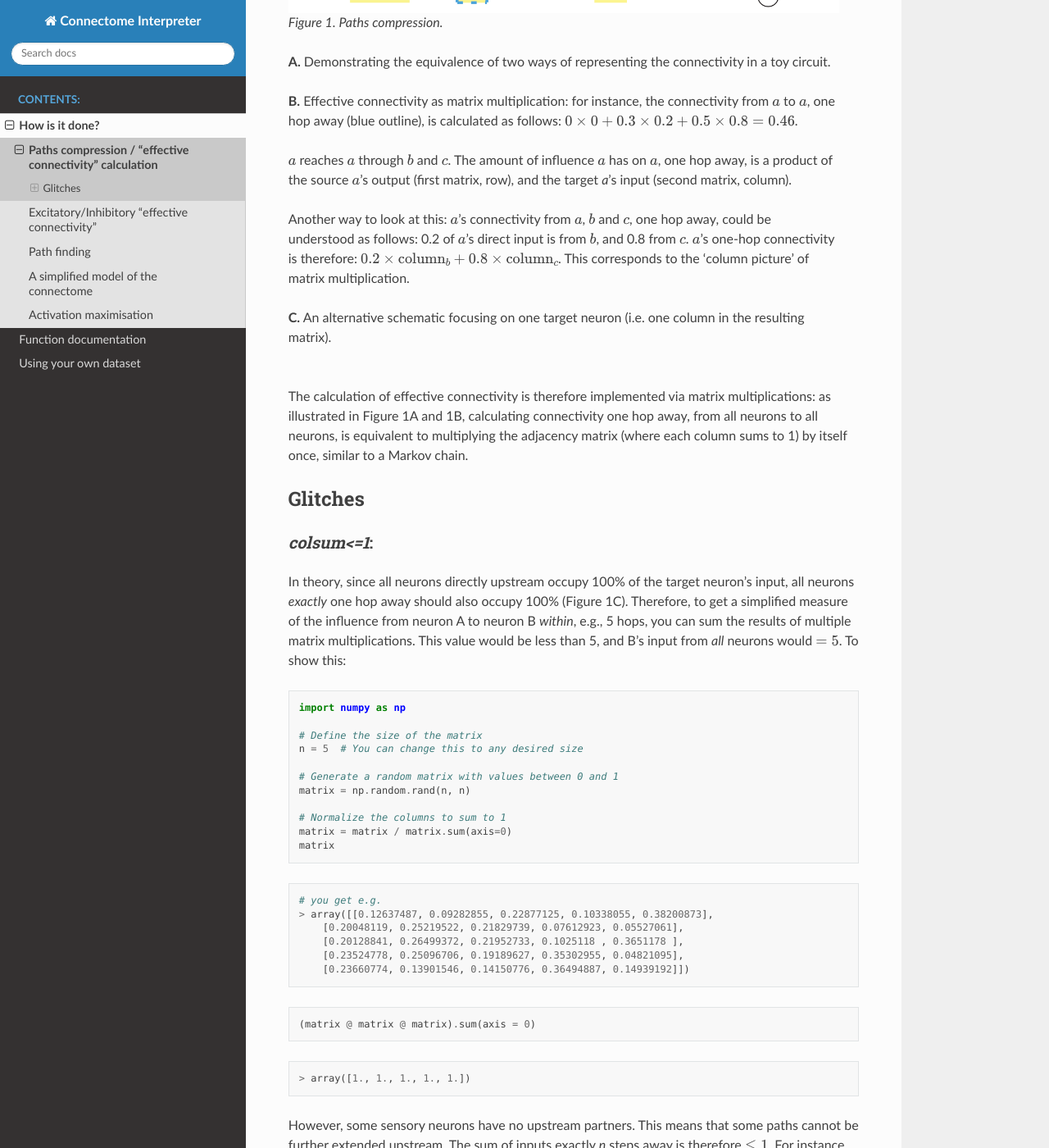
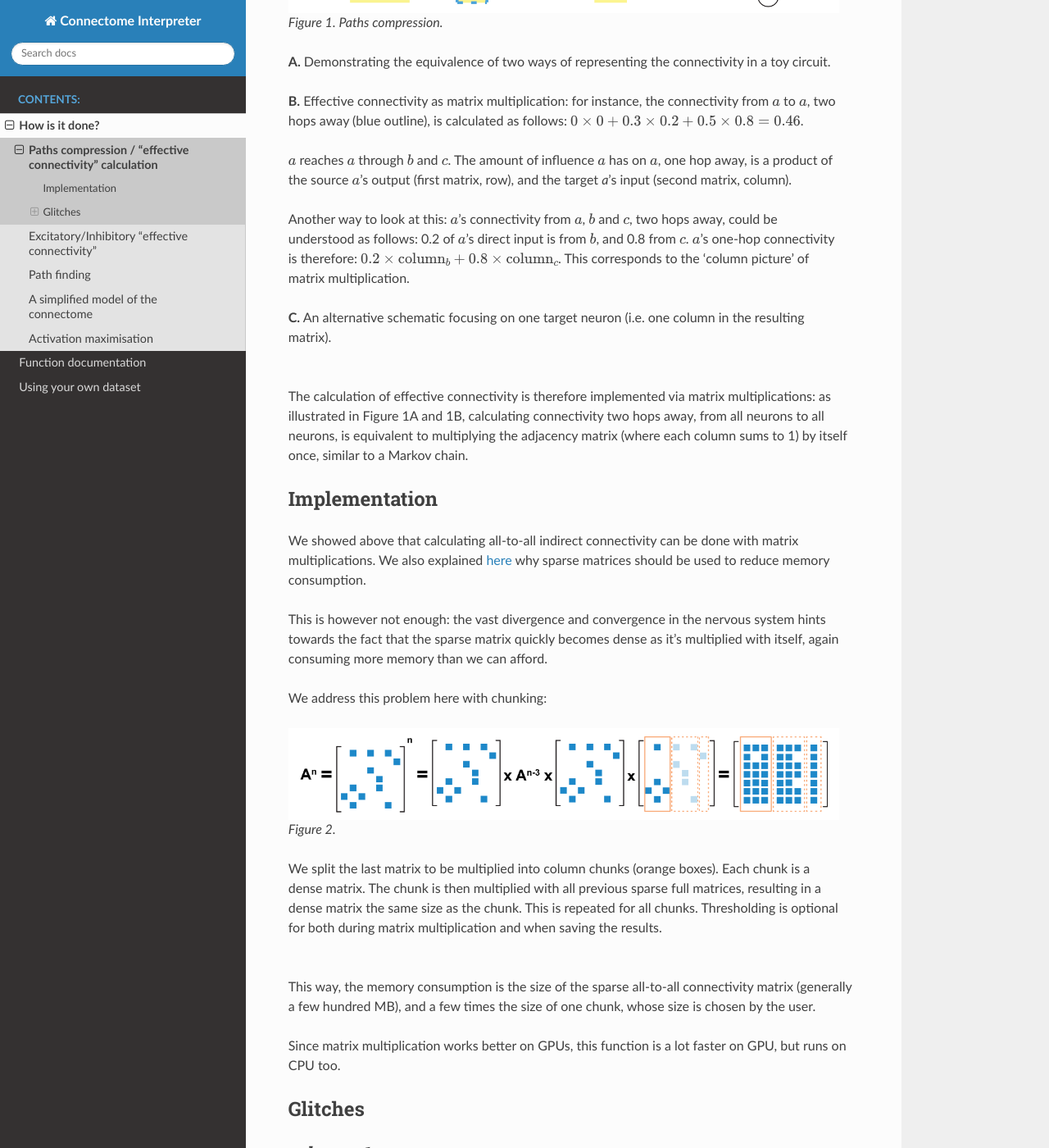
Before and after one commit to YijieYin/connectome_interpreter, a Sphinx documentation site: the page built from docs/tutorials/matmul.rst, in a window 1280 px wide and 1400 px high, scrolled down 597 px. Shown: the whole window at 82% size. Built offline with Sphinx 7.4.7 and the Read the Docs theme 3.1.0, drawn with Linux system fonts in a browser that asks for light colours; some of the changed text lies outside the part shown.

Commit message:
update docs to reflect sparse matmul

```diff
--- a/docs/tutorials/matmul.rst
+++ b/docs/tutorials/matmul.rst
@@ -3,7 +3,7 @@ Paths compression / "effective connectivity" calculation
 
 All upstream partners of a neuron, by definition, occupy 100% of that neuron’s input. Each upstream partner has its own upstream partners, which also contribute 100% to their input.
 
-We can, therefore, calculate the contribution from neurons one-hop upstream to the target neuron (Figure 1C). For example, for the following path: :math:`A\xrightarrow[]{0.4}B\xrightarrow[]{0.6} C` (i.e. A's input occupies 40% of B’s input; and B occupies 60% of C’s input), A’s contribution to C is :math:`0.4\times0.6 = 0.24`.
+We can, therefore, calculate the contribution from neurons two hops upstream to the target neuron (Figure 1C). For example, for the following path: :math:`A\xrightarrow[]{0.4}B\xrightarrow[]{0.6} C` (i.e. A's input occupies 40% of B’s input; and B occupies 60% of C’s input), A’s contribution to C is :math:`0.4\times0.6 = 0.24`.
 
 .. figure:: ../figures/matmul.png
    :width: 100%
@@ -14,16 +14,36 @@ We can, therefore, calculate the contribution from neurons one-hop upstream to t
 
    **A.** Demonstrating the equivalence of two ways of representing the connectivity in a toy circuit.
 
-   **B.** Effective connectivity as matrix multiplication: for instance, the connectivity from :math:`a` to :math:`a`, one hop away (blue outline), is calculated as follows: :math:`0\times0 + 0.3\times0.2 + 0.5\times0.8 = 0.46`.
+   **B.** Effective connectivity as matrix multiplication: for instance, the connectivity from :math:`a` to :math:`a`, two hops away (blue outline), is calculated as follows: :math:`0\times0 + 0.3\times0.2 + 0.5\times0.8 = 0.46`.
 
    :math:`a` reaches :math:`a` through :math:`b` and :math:`c`. The amount of influence :math:`a` has on :math:`a`, one hop away, is a product of the source :math:`a`'s output (first matrix, row), and the target `a`'s input (second matrix, column).
 
-   Another way to look at this: :math:`a`'s connectivity from :math:`a`, :math:`b` and :math:`c`, one hop away, could be understood as follows: 0.2 of :math:`a`'s direct input is from :math:`b`, and 0.8 from :math:`c`. :math:`a`'s one-hop connectivity is therefore: :math:`0.2\times \text{column}_b + 0.8\times \text{column}_c`. This corresponds to the 'column picture' of matrix multiplication.
+   Another way to look at this: :math:`a`'s connectivity from :math:`a`, :math:`b` and :math:`c`, two hops away, could be understood as follows: 0.2 of :math:`a`'s direct input is from :math:`b`, and 0.8 from :math:`c`. :math:`a`'s one-hop connectivity is therefore: :math:`0.2\times \text{column}_b + 0.8\times \text{column}_c`. This corresponds to the 'column picture' of matrix multiplication.
 
    **C.** An alternative schematic focusing on one target neuron (i.e. one column in the resulting matrix).
 
-The calculation of effective connectivity is therefore implemented via matrix multiplications: as illustrated in Figure 1A and 1B, calculating connectivity one hop away, from all neurons to all neurons, is equivalent to multiplying the adjacency matrix (where each column sums to 1) by itself once, similar to a Markov chain.
+The calculation of effective connectivity is therefore implemented via matrix multiplications: as illustrated in Figure 1A and 1B, calculating connectivity two hops away, from all neurons to all neurons, is equivalent to multiplying the adjacency matrix (where each column sums to 1) by itself once, similar to a Markov chain.
 
+Implementation
+--------------
+We showed above that calculating all-to-all indirect connectivity can be done with matrix multiplications. We also explained :doc:`here<../your_own_data>` why sparse matrices should be used to reduce memory consumption.
+
+This is however not enough: the vast divergence and convergence in the nervous system hints towards the fact that the sparse matrix quickly becomes dense as it's multiplied with itself, again consuming more memory than we can afford.
+
+We address this problem here with chunking:
+
+.. figure:: ../figures/sparse_matmul.png
+   :width: 100%
+   :align: left
+   :alt: Sparse matmul
+
+   Figure 2.
+
+   We split the last matrix to be multiplied into column chunks (orange boxes). Each chunk is a dense matrix. The chunk is then multiplied with all previous sparse full matrices, resulting in a dense matrix the same size as the chunk. This is repeated for all chunks. Thresholding is optional for both during matrix multiplication and when saving the results.
+
+This way, the memory consumption is the size of the sparse all-to-all connectivity matrix (generally a few hundred MB), and a few times the size of one chunk, whose size is chosen by the user.
+
+Since matrix multiplication works better on GPUs, this function is a lot faster on GPU, but runs on CPU too.
 
 Glitches
 --------
```
Also changed, not shown: other parts of docs/tutorials/matmul.rst (+3 -3 lines), docs/your_own_data.rst (+0 -15 lines), docs/figures/sparse_matmul.png (added).
